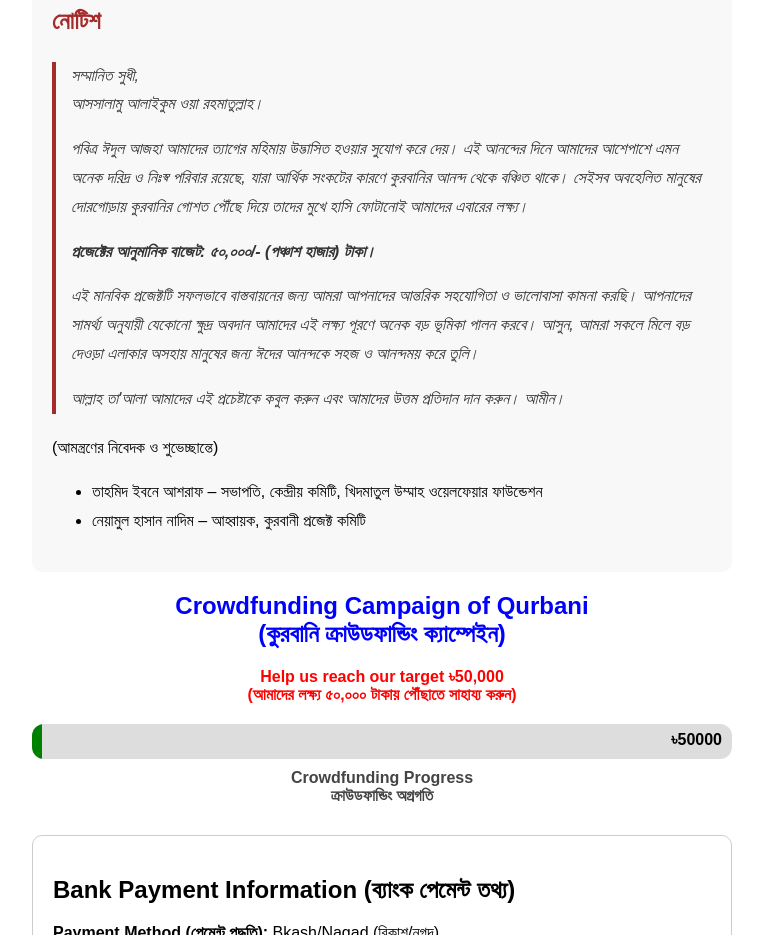
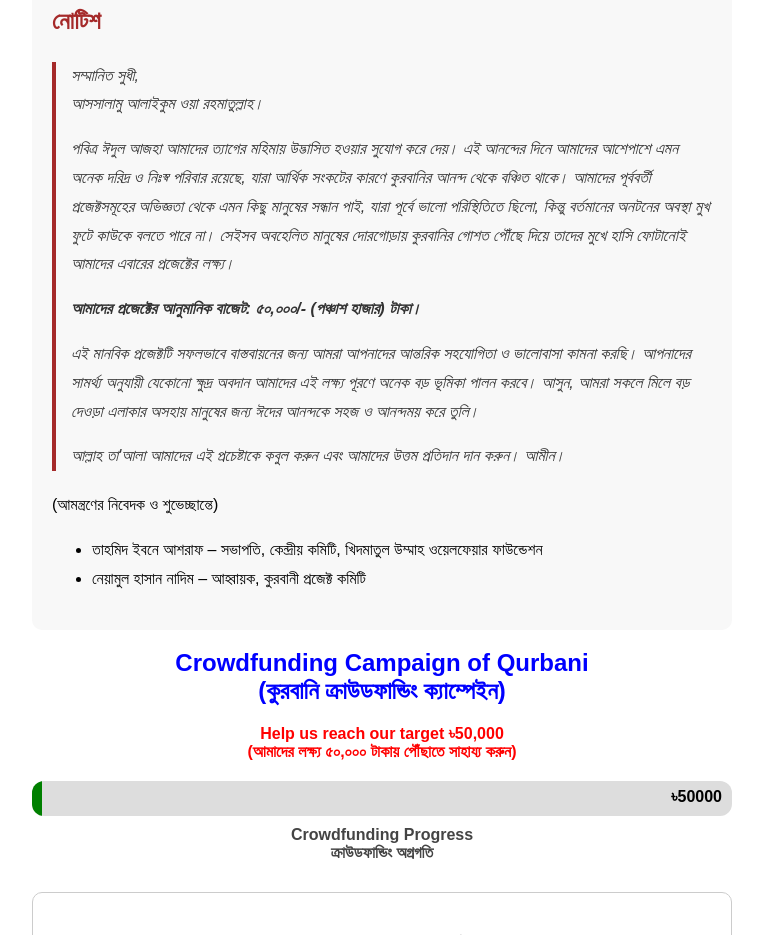
Before and after one commit to Milu-BD/crowdfunding-site, a Next.js app: page / in a window 1280 px wide. Shown: the part 1160-2095 px from the top of the page, without its empty margins (258-1021 px from the left). Built offline with nearby package versions, Linux system fonts and the light colour scheme; no server answers; the database is empty.

Commit message:
Update page.js

```diff
--- a/app/page.js
+++ b/app/page.js
@@ -359,10 +359,10 @@ export default function Home() {
     <p>সম্মানিত সুধী,<br />আসসালামু আলাইকুম ওয়া রহমাতুল্লাহ।</p>
 
     <p>
-      পবিত্র ঈদুল আজহা আমাদের ত্যাগের মহিমায় উদ্ভাসিত হওয়ার সুযোগ করে দেয়। এই আনন্দের দিনে আমাদের আশেপাশে এমন অনেক দরিদ্র ও নিঃস্ব পরিবার রয়েছে, যারা আর্থিক সংকটের কারণে কুরবানির আনন্দ থেকে বঞ্চিত থাকে। সেইসব অবহেলিত মানুষের দোরগোড়ায় কুরবানির গোশত পৌঁছে দিয়ে তাদের মুখে হাসি ফোটানোই আমাদের এবারের লক্ষ্য।
+      পবিত্র ঈদুল আজহা আমাদের ত্যাগের মহিমায় উদ্ভাসিত হওয়ার সুযোগ করে দেয়। এই আনন্দের দিনে আমাদের আশেপাশে এমন অনেক দরিদ্র ও নিঃস্ব পরিবার রয়েছে, যারা আর্থিক সংকটের কারণে কুরবানির আনন্দ থেকে বঞ্চিত থাকে। আমাদের পূর্ববর্তী প্রজেক্টসমূহের অভিজ্ঞতা থেকে এমন কিছু মানুষের সন্ধান পাই, যারা পূর্বে ভালো পরিস্থিতিতে ছিলো, কিন্তু বর্তমানের অনটনের অবস্থা মুখ ফুটে কাউকে বলতে পারে না। সেইসব অবহেলিত মানুষের দোরগোড়ায় কুরবানির গোশত পৌঁছে দিয়ে তাদের মুখে হাসি ফোটানোই আমাদের এবারের প্রজেক্টের লক্ষ্য।
     </p>
 
-    <p><strong>প্রজেক্টের আনুমানিক বাজেট: ৫০,০০০/- (পঞ্চাশ হাজার) টাকা।</strong></p>
+    <p><strong> আমাদের প্রজেক্টের আনুমানিক বাজেট: ৫০,০০০/- (পঞ্চাশ হাজার) টাকা।</strong></p>
 
     <p>
       এই মানবিক প্রজেক্টটি সফলভাবে বাস্তবায়নের জন্য আমরা আপনাদের আন্তরিক সহযোগিতা ও ভালোবাসা কামনা করছি। আপনাদের সামর্থ্য অনুযায়ী যেকোনো ক্ষুদ্র অবদান আমাদের এই লক্ষ্য পূরণে অনেক বড় ভূমিকা পালন করবে। আসুন, আমরা সকলে মিলে বড় দেওড়া এলাকার অসহায় মানুষের জন্য ঈদের আনন্দকে সহজ ও আনন্দময় করে তুলি।
```
